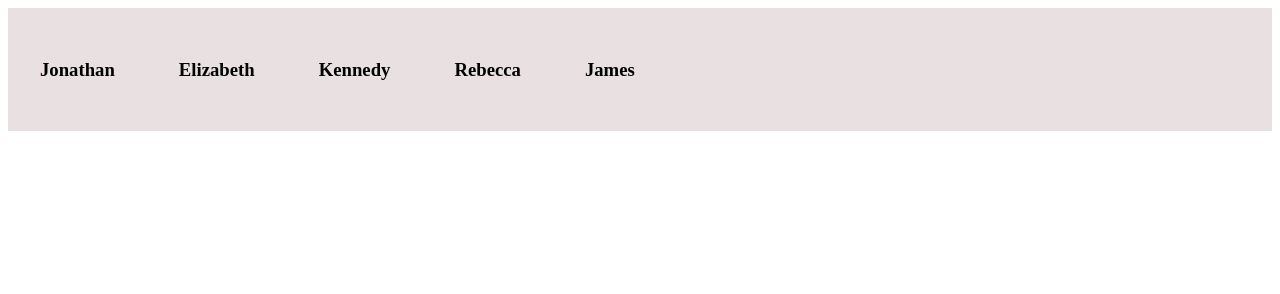
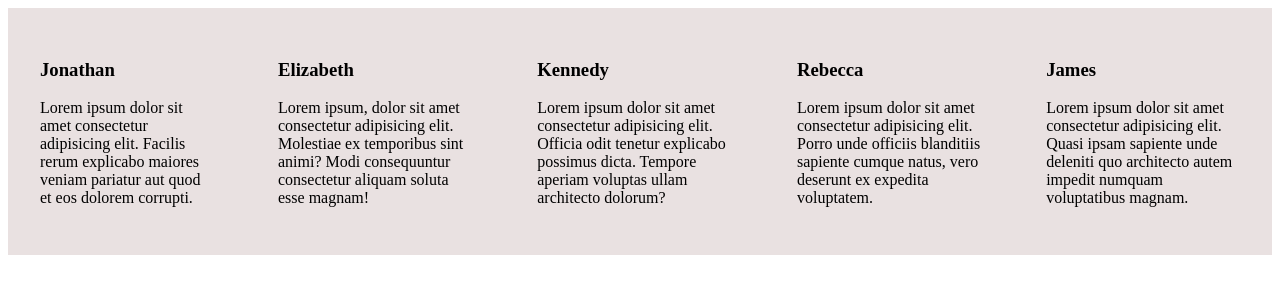
Before and after one commit to ClementCrown/New-Repo, a plain HTML site: page index.html in a window 1280 px wide. Drawn offline with Linux system fonts and the light colour scheme.

Commit message:
Added paragraph

```diff
--- a/index.html
+++ b/index.html
@@ -18,23 +18,23 @@
 <div class="wrapper">
     <div class="container">
         <h3 class="names">Jonathan</h3>
-        <!-- <p class="info">Lorem ipsum dolor sit amet consectetur adipisicing elit. Facilis rerum explicabo maiores veniam pariatur aut quod et eos dolorem corrupti.</p> -->
+        <p class="info">Lorem ipsum dolor sit amet consectetur adipisicing elit. Facilis rerum explicabo maiores veniam pariatur aut quod et eos dolorem corrupti.</p>
     </div>
     <div class="container">
         <h3 class="names">Elizabeth</h3>
-        <!-- <p>Lorem ipsum, dolor sit amet consectetur adipisicing elit. Molestiae ex temporibus sint animi? Modi consequuntur consectetur aliquam soluta esse magnam!</p> -->
+        <p>Lorem ipsum, dolor sit amet consectetur adipisicing elit. Molestiae ex temporibus sint animi? Modi consequuntur consectetur aliquam soluta esse magnam!</p>
     </div>
     <div class="container">
         <h3 class="names">Kennedy</h3>
-        <!-- <p>Lorem ipsum dolor sit amet consectetur adipisicing elit. Officia odit tenetur explicabo possimus dicta. Tempore aperiam voluptas ullam architecto dolorum?</p> -->
+        <p>Lorem ipsum dolor sit amet consectetur adipisicing elit. Officia odit tenetur explicabo possimus dicta. Tempore aperiam voluptas ullam architecto dolorum?</p>
     </div>
     <div class="container">
         <h3 class="names">Rebecca</h3>
-        <!-- <p>Lorem ipsum dolor sit amet consectetur adipisicing elit. Porro unde officiis blanditiis sapiente cumque natus, vero deserunt ex expedita voluptatem.</p> -->
+        <p>Lorem ipsum dolor sit amet consectetur adipisicing elit. Porro unde officiis blanditiis sapiente cumque natus, vero deserunt ex expedita voluptatem.</p>
     </div>
     <div class="container">
         <h3 class="names">James</h3>
-        <!-- <p>Lorem ipsum dolor sit amet consectetur adipisicing elit. Quasi ipsam sapiente unde deleniti quo architecto autem impedit numquam voluptatibus magnam.</p> -->
+        <p>Lorem ipsum dolor sit amet consectetur adipisicing elit. Quasi ipsam sapiente unde deleniti quo architecto autem impedit numquam voluptatibus magnam.</p>
     </div>
 </div>
 </body>
```
